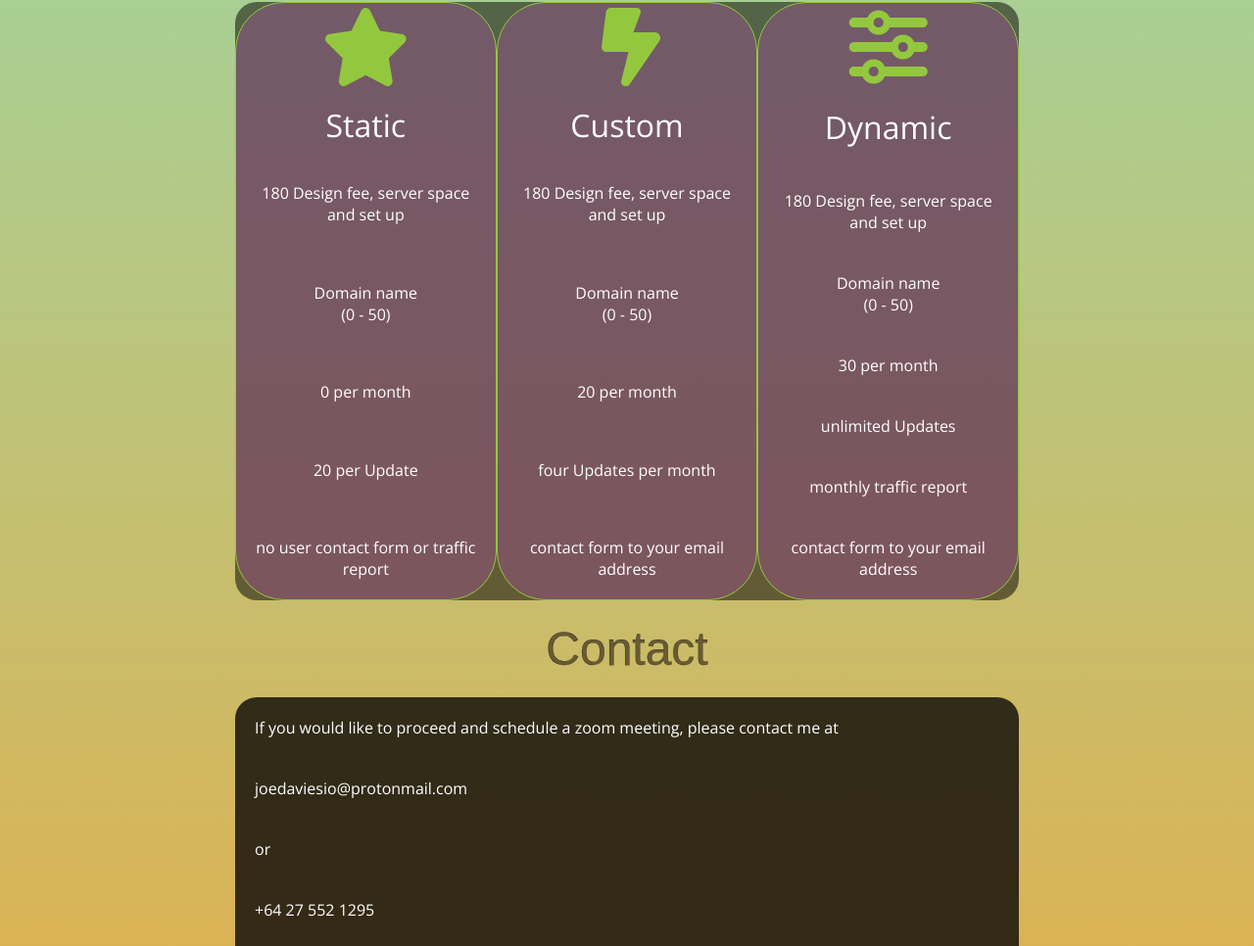
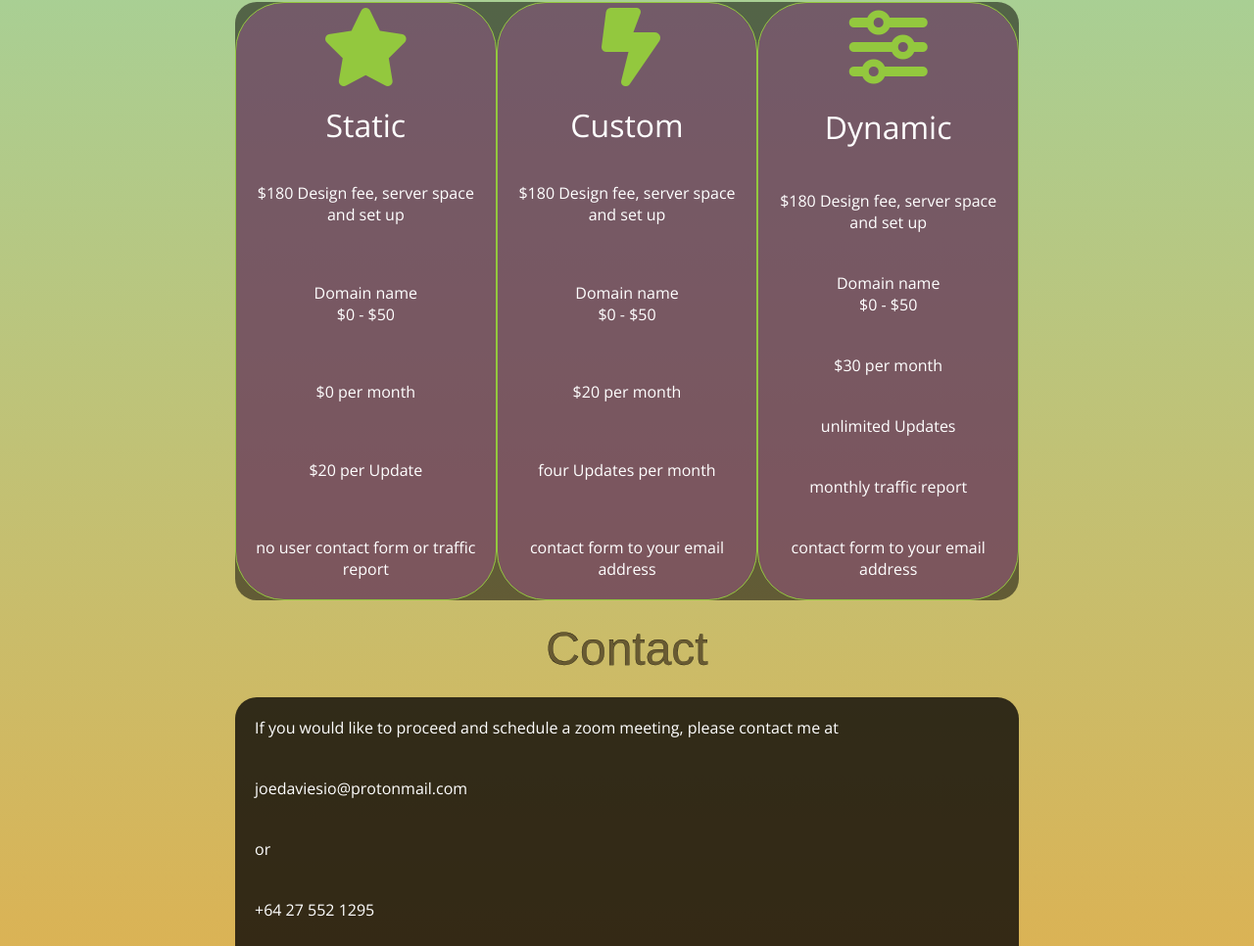
Before and after one commit to joedaviesio/candidate_application, a plain HTML site: page pricing.html in a window 1280 px wide. Shown: the part 1083-2049 px from the top of the page at 98% size. Drawn offline with nearby package versions, Linux system fonts and the light colour scheme; a web font is replaced by a local one.

Commit message:
touch ups

```diff
--- a/candidate/css/_pricing.scss
+++ b/candidate/css/_pricing.scss
@@ -66,6 +66,12 @@
     background-color: rgba(7, 4, 5, 0.526);
     border-radius: 22px;
     justify-content: space-around;
+    @media (max-width: 500px)
+    {
+
+    flex-direction: column;
+
+    }
 
     .option_container {
         display: flex;
@@ -78,6 +84,14 @@
         background-color: #a74c9c62;
         border-radius: 50px;
         border: #93c83e solid 1px;
+
+        @media (max-width: 500px)
+        {
+
+        width: 100%;
+
+        }
+
     }
 
 }
--- a/pricing.html
+++ b/pricing.html
@@ -68,10 +68,10 @@
             <div class="option_title">
                 Static
             </div>
-            <div class="option_text">180 Design fee, server space and set up</div>
-            <div class="option_text">Domain name <br> (0 - 50)</div>
-            <div class="option_text">0 per month</div>
-            <div class="option_text">20 per Update</div>
+            <div class="option_text">$180 Design fee, server space and set up</div>
+            <div class="option_text">Domain name <br> $0 - $50</div>
+            <div class="option_text">$0 per month</div>
+            <div class="option_text">$20 per Update</div>
             <div class="option_text">no user contact form or traffic report</div>
         </div>
 
@@ -80,9 +80,9 @@
             <div class="option_title">
                 Custom
             </div>
-            <div class="option_text">180 Design fee, server space and set up</div>
-            <div class="option_text">Domain name <br> (0 - 50)</div>
-            <div class="option_text">20 per month</div>
+            <div class="option_text">$180 Design fee, server space and set up</div>
+            <div class="option_text">Domain name <br> $0 - $50</div>
+            <div class="option_text">$20 per month</div>
             <div class="option_text">four Updates per month</div>
             <div class="option_text">contact form to your email address</div>
         </div>
@@ -92,9 +92,9 @@
             <div class="option_title" id="dynamic">
                 Dynamic
             </div>
-            <div class="option_text">180 Design fee, server space and set up</div>
-            <div class="option_text">Domain name <br> (0 - 50)</div>
-            <div class="option_text">30 per month</div>
+            <div class="option_text">$180 Design fee, server space and set up</div>
+            <div class="option_text">Domain name <br> $0 - $50</div>
+            <div class="option_text">$30 per month</div>
             <div class="option_text">unlimited Updates</div>
             <div class="option_text">monthly traffic report </div>
             <div class="option_text">contact form to your email address</div>
```
Also changed, not shown: candidate/css/central.css.
